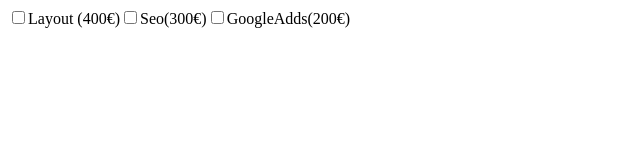
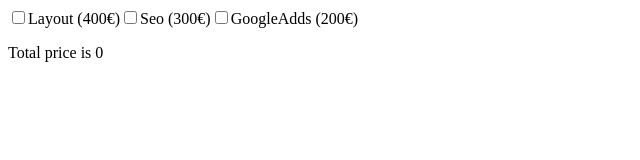
Before and after one commit to alexcumplido/budget, a React (Create React App) app: page / in a window 1280 px wide. Shown: the top 160 px of the page, without its empty margins (0-640 px from the left). Built offline with nearby package versions, Linux system fonts and the light colour scheme.

Commit message:
Implemented controlled components and handle for cost calculation

```diff
--- a/src/components/App.js
+++ b/src/components/App.js
@@ -1,33 +1,59 @@
-  import React, {useState} from 'react';
+import React, {useState} from 'react';
 
-  export function App() {
+export function App() {
 
   const [checkOne, setcheckOne] = useState(false);
   const [checkTwo, setcheckTwo] = useState(false);
   const [checkThree, setcheckThree] = useState(false);
+  const [budget, setBudget] = useState(0);
 
-  const handleChangeOne = () => setcheckOne(!checkOne);
-  const handleChangeTwo = () => setcheckTwo(!checkTwo);
-  const handleChangeThree = () => setcheckThree(!checkThree);
+  const handleOne = () => setcheckOne(!checkOne);
 
+  const handleTwo = () => setcheckTwo(!checkTwo);
+
+  const handleThree = () => setcheckThree(!checkThree);
+
+  function handleBudget(evt){
+    let serviceCost = Number(evt.target.value);
+    evt.target.checked ? setBudget(budget+serviceCost) : setBudget(budget-serviceCost)
+  }
 
   return (
+    <>
+    <div>
+      <Checkbox
+        check={checkOne}
+        onChange={handleOne}
+        onClick={handleBudget}
+        value={400}
+        label='Layout (400€)'
+      />
 
-    <div>
-      <Checkbox label='Layout (400€)' check={checkOne} onChange={handleChangeOne} value={400}/>
+      <Checkbox
+        check={checkTwo}
+        onChange={handleTwo}
+        onClick={handleBudget}
+        value={300}
+        label='Seo (300€)'
+      />
 
-      <Checkbox label='Seo(300€)' check={checkTwo} onChange={handleChangeTwo} value={300}/>
-
-      <Checkbox label='GoogleAdds(200€)' check={checkThree} onChange={handleChangeThree} value={200}/>
+      <Checkbox
+        check={checkThree}
+        onChange={handleThree}
+        onClick={handleBudget}
+        value={200}
+        label='GoogleAdds (200€)'
+      />
     </div>
-
+  <p>Total price is {budget}</p>
+  </>
   );
 };
 
-const Checkbox = ({label, check, onChange, value}) => {
+const Checkbox = ({check, onChange, onClick, value,label}) => {
   return (
     <label>
-      <input type='checkbox' checked={check} onChange={onChange} value={value}/>
+      <input type='checkbox' checked={check} onChange={onChange} onClick={onClick} value={value}/>
       {label}
     </label>
   );
```
